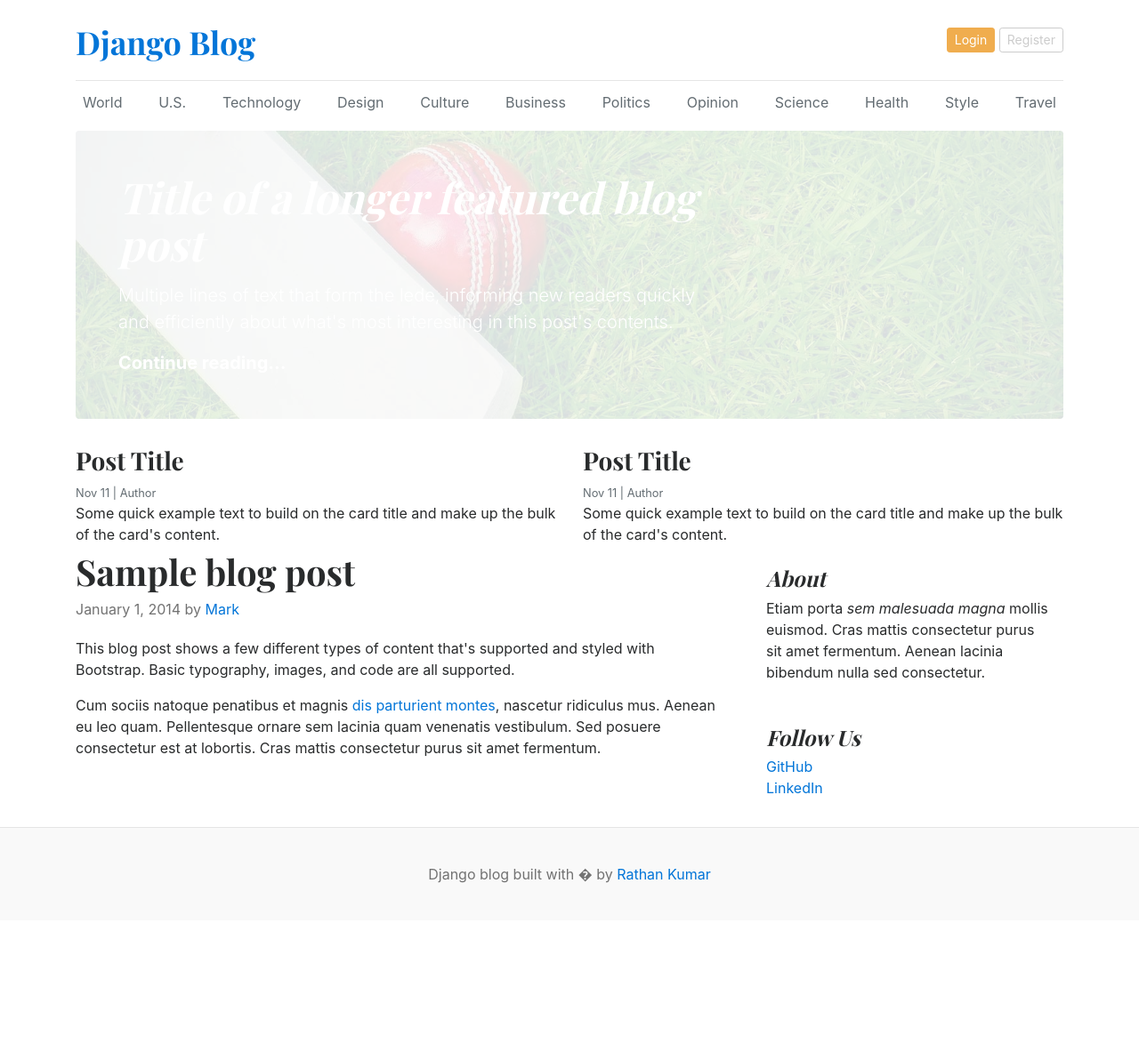
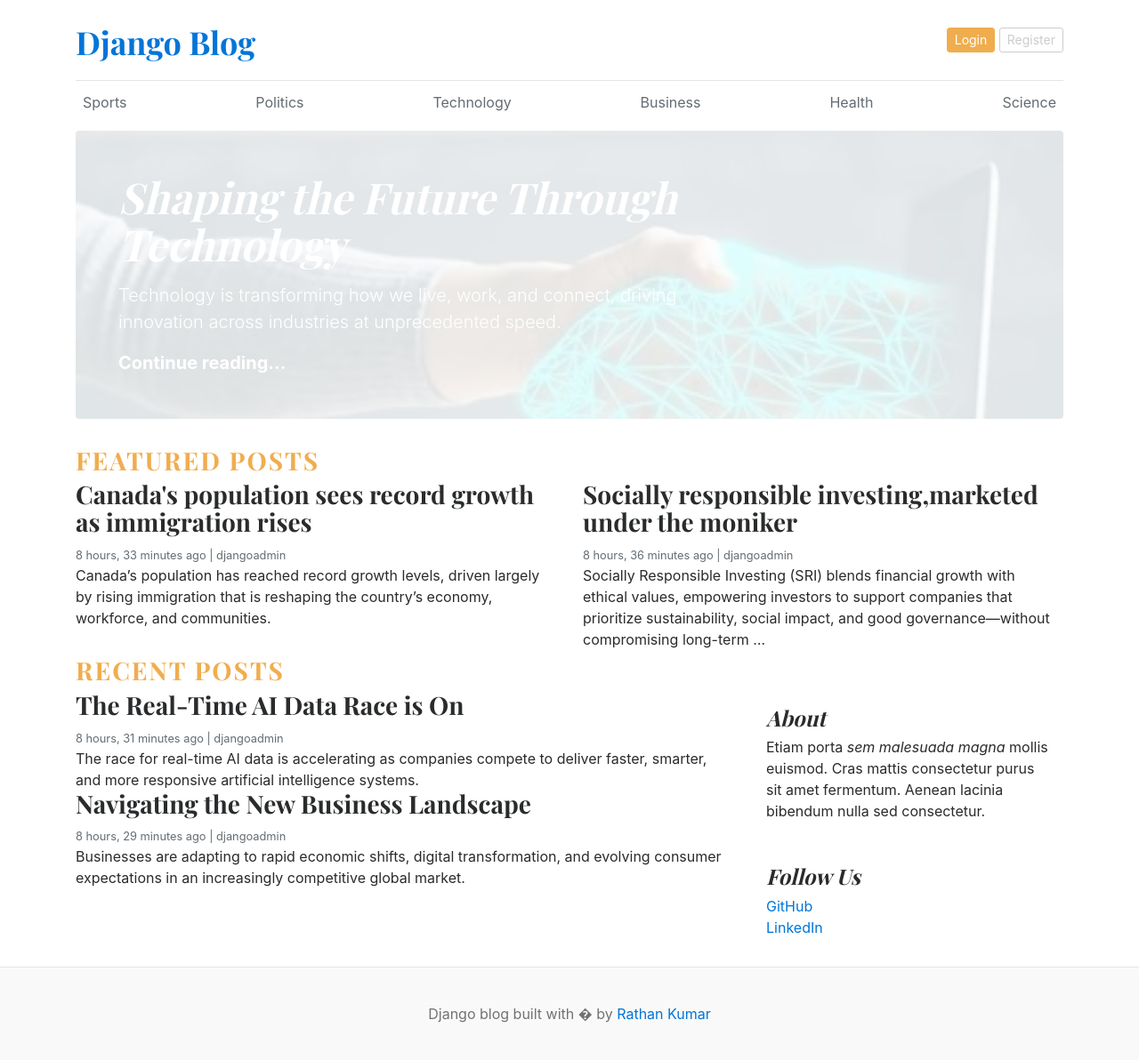
Before and after one commit to shanthosh1306/django-blog, a Django app: page / in a window 1280 px wide. Shown: the whole page at 89% size. Before the commit the page ends 993 px from the top, so only its background shows below. Run offline with Django 5.2, Linux system fonts and the light colour scheme; data comes from the database, SQL or seed files in the repository; both versions use the stored data as it was after the commit.

Commit message:
post by category

```diff
--- a/blog_main/settings.py
+++ b/blog_main/settings.py
@@ -23,9 +23,9 @@ BASE_DIR = Path(__file__).resolve().parent.parent
 SECRET_KEY = 'django-insecure-!8wkz33*-lk$#1*5to%++9b(k-+a^-y3=^uqcz5ernc=+uno(@'
 
 # SECURITY WARNING: don't run with debug turned on in production!
-DEBUG = True
+DEBUG = False
 
-ALLOWED_HOSTS = []
+ALLOWED_HOSTS = ['*']
 
 
 # Application definition
@@ -63,6 +63,7 @@ TEMPLATES = [
                 'django.template.context_processors.request',
                 'django.contrib.auth.context_processors.auth',
                 'django.contrib.messages.context_processors.messages',
+                'blogs.context_processors.get_categories'
             ],
         },
     },
--- a/blog_main/urls.py
+++ b/blog_main/urls.py
@@ -18,7 +18,7 @@ Including another URLconf
 print("USING blog_main.urls")
 
 from django.contrib import admin
-from django.urls import path
+from django.urls import include, path
 from . import views
 from django.conf.urls.static import static
 from django.conf import settings
@@ -26,4 +26,5 @@ from django.conf import settings
 urlpatterns = [
     path('admin/', admin.site.urls),
     path('', views.home, name='home'),
+    path('category/',include('blogs.urls'))
 ] +static(settings.MEDIA_URL, document_root=settings.MEDIA_ROOT)
--- a/blog_main/views.py
+++ b/blog_main/views.py
@@ -2,8 +2,18 @@
 print("views.py is loaded")
 from django.http import HttpResponse
 from django.shortcuts import render
+from blogs.models import Category, Blog
 
 def home(request):
     print("home view is called")
+    categories = Category.objects.all()
+    print("categories",categories)
+    featured_post = Blog.objects.filter(is_featured=True,status ='Published').order_by('updated_at')
     #return HttpResponse('<h2>Homepage</h2>')
-    return render(request,'home.html')
+    posts = Blog.objects.filter(is_featured=False,status='Published')
+    context = {
+        'categories':categories,
+        'featured_post':featured_post,
+        'posts':posts,
+    }
+    return render(request,'home.html',context)
--- /dev/null
+++ b/blogs/context_processors.py
@@ -0,0 +1,8 @@
+
+
+from .models import Category
+
+
+def get_categories(request):
+    categories = Category.objects.all()
+    return dict(categories = categories)
--- /dev/null
+++ b/blogs/urls.py
@@ -0,0 +1,7 @@
+
+from django.urls import include, path
+from . import views
+
+urlpatterns=[
+    path('<int:category_id>/',views.post_by_category,name ='post_by_category')
+]
--- /dev/null
+++ b/templates/404.html
@@ -0,0 +1 @@
+<p>Page Not Found</p>
--- /dev/null
+++ b/templates/base.html
@@ -0,0 +1,44 @@
+{% load static %}
+<!DOCTYPE html>
+<html lang="en">
+<head>
+    <meta charset="UTF-8">
+    <meta http-equiv="X-UA-Compatible" content="IE=edge">
+    <meta name="viewport" content="width=device-width, initial-scale=1.0">
+    <title>Django Blogs</title>
+    <link href="https://getbootstrap.com/docs/4.0/dist/css/bootstrap.min.css" rel="stylesheet">
+    <link href="https://fonts.googleapis.com/css?family=Playfair+Display:700,900" rel="stylesheet">
+    <link href="{% static 'css/blog.css' %}" rel="stylesheet">
+  </head>
+<body>
+    <div class="container">
+      <header class="blog-header py-3">
+        <div class="row flex-nowrap justify-content-between align-items-center">
+          <div class="col-8 pt-1">
+            <a class="blog-header-logo text-dark" href="/">Django Blog</a>
+          </div>
+          <div class="col-4 d-flex justify-content-end align-items-center">
+            <a class="btn btn-sm btn-warning" href="#">Login</a> &nbsp;
+            <a class="btn btn-sm btn-outline-secondary" href="#">Register</a>
+          </div>
+        </div>
+      </header>
+
+<!--Navgaition Bar--->
+      <div class="nav-scroller py-1 mb-2">
+        <nav class="nav d-flex justify-content-between">
+          {% for cat in categories%}
+          <a class="p-2 text-muted" href="{% url 'post_by_category' cat.id%}">{{cat.category_name}}</a>
+          {%endfor%}
+        </nav>
+      </div>
+
+
+{%block content%}
+{%endblock%}
+
+<footer class="blog-footer">
+  <p>Django blog built with � by <a href="#">Rathan Kumar</a></p>
+</footer>
+</body>
+</html>
--- a/templates/home.html
+++ b/templates/home.html
@@ -1,92 +1,53 @@
+{%extends 'base.html'%}
 {% load static %}
-<!DOCTYPE html>
-<html lang="en">
-<head>
-    <meta charset="UTF-8">
-    <meta http-equiv="X-UA-Compatible" content="IE=edge">
-    <meta name="viewport" content="width=device-width, initial-scale=1.0">
-    <title>Django Blogs</title>
-    <link href="https://getbootstrap.com/docs/4.0/dist/css/bootstrap.min.css" rel="stylesheet">
-    <link href="https://fonts.googleapis.com/css?family=Playfair+Display:700,900" rel="stylesheet">
-    <link href="{% static 'css/blog.css' %}" rel="stylesheet">
-  </head>
-<body>
-    <div class="container">
-      <header class="blog-header py-3">
-        <div class="row flex-nowrap justify-content-between align-items-center">
-          <div class="col-8 pt-1">
-            <a class="blog-header-logo text-dark" href="/">Django Blog</a>
-          </div>
-          <div class="col-4 d-flex justify-content-end align-items-center">
-            <a class="btn btn-sm btn-warning" href="#">Login</a> &nbsp;
-            <a class="btn btn-sm btn-outline-secondary" href="#">Register</a>
-          </div>
-        </div>
-      </header>
-
-      <div class="nav-scroller py-1 mb-2">
-        <nav class="nav d-flex justify-content-between">
-          <a class="p-2 text-muted" href="#">World</a>
-          <a class="p-2 text-muted" href="#">U.S.</a>
-          <a class="p-2 text-muted" href="#">Technology</a>
-          <a class="p-2 text-muted" href="#">Design</a>
-          <a class="p-2 text-muted" href="#">Culture</a>
-          <a class="p-2 text-muted" href="#">Business</a>
-          <a class="p-2 text-muted" href="#">Politics</a>
-          <a class="p-2 text-muted" href="#">Opinion</a>
-          <a class="p-2 text-muted" href="#">Science</a>
-          <a class="p-2 text-muted" href="#">Health</a>
-          <a class="p-2 text-muted" href="#">Style</a>
-          <a class="p-2 text-muted" href="#">Travel</a>
-        </nav>
-      </div>
-
-
-
-<div class="jumbotron p-3 p-md-5 text-white rounded bg-dark" style="background-image: url({% static 'images/cricket.jpg' %});background-blend-mode: overlay;background-size:cover;">
+{%block content%}
+<!--Hero section of Blog page--->
+{% for post in featured_post %}
+  {% if forloop.first %}
+ <!--   <div class="jumbotron p-3 p-md-5 text-white rounded bg-dark" style="background-image: url({% static 'images/cricket.jpg' %});background-blend-mode: overlay;background-size:cover;"> -->
+      <div class="jumbotron p-3 p-md-5 text-white rounded bg-dark" style="background-image: url({{post.featured_image.url}});background-blend-mode: overlay;background-size:cover;">
         <div class="col-md-8 px-0">
-      <h1 class="display-4 font-italic">Title of a longer featured blog post</h1>
-      <p class="lead my-3">Multiple lines of text that form the lede, informing new readers quickly and efficiently about what's most interesting in this post's contents.</p>
+          <h1 class="display-4 font-italic">{{post.title}}</h1>
+          <p class="lead my-3">{{post.short_description }}</p>
           <p class="lead mb-0"><a href="#" class="text-white font-weight-bold">Continue reading...</a></p>
         </div>
       </div>
+  {%endif%}
+{%endfor%}
 
+<!--Featured Post-->
+
+<h3 class="text-uppercase text-warning" style="letter-spacing :2px;">Featured Posts</h3>
   <div class="row mb-2">
+    {% for post in featured_post %}
+      {% if not forloop.first %}
         <div class="col-md-6">
           <div class="card border-0" >
             <div class="card-body">
-          <h3>Post Title</h3>
-          <small class="mb-1 text-muted">Nov 11 | Author</small>
-          <p class="card-text">Some quick example text to build on the card title and make up the bulk of the card's content.</p>
+              <h3>{{post.title}}</h3>
+              <small class="mb-1 text-muted">{{post.created_at | timesince}} ago | {{post.author}}</small>  <!--timesince is a django filter-->
+              <p class="card-text">{{post.short_description | truncatewords:25 }}</p>
             </div>
           </div>
         </div>
-    <div class="col-md-6">
-      <div class="card border-0" >
-        <div class="card-body">
-          <h3>Post Title</h3>
-          <small class="mb-1 text-muted">Nov 11 | Author</small>
-          <p class="card-text">Some quick example text to build on the card title and make up the bulk of the card's content.</p>
-        </div>
-      </div>
-    </div>
+        {% endif %}
+    {% endfor%}
   </div>
 
+<!--Post-->
+<h3 class="text-uppercase text-warning" style="letter-spacing :2px;">Recent Posts</h3>
   <main role="main" class="container p-0">
     <div class="row">
       <div class="col-md-8 blog-main">
-
-        <div class="blog-post">
-          <h2 class="blog-post-title">Sample blog post</h2>
-          <p class="blog-post-meta">January 1, 2014 by <a href="#">Mark</a></p>
-
-          <p>This blog post shows a few different types of content that's supported and styled with Bootstrap. Basic typography, images, and code are all supported.</p>
-
-          <p>Cum sociis natoque penatibus et magnis <a href="#">dis parturient montes</a>, nascetur ridiculus mus. Aenean eu leo quam. Pellentesque ornare sem lacinia quam venenatis vestibulum. Sed posuere consectetur est at lobortis. Cras mattis consectetur purus sit amet fermentum.</p>
-
-
+        {% for post in posts%}
+          <div class="card border-0" >
+            <div class="card-body">
+              <h3>{{post.title}}</h3>
+              <small class="mb-1 text-muted">{{post.created_at | timesince}} ago | {{post.author}}</small>  <!--timesince is a django filter-->
+              <p class="card-text">{{post.short_description | truncatewords:25}}</p>
             </div>
-        <!-- /.blog-post -->
+          </div>
+          {%endfor%}
 
       </div>
       <!-- /.blog-main -->
@@ -111,8 +72,4 @@
   </main><!-- /.container -->
 
 </div>
-<footer class="blog-footer">
-  <p>Django blog built with � by <a href="#">Rathan Kumar</a></p>
-</footer>
-</body>
-</html>
+{%endblock%}
```
Also changed, not shown: blogs/views.py (+20 -2 lines), templates/post_by_category.html (added, +22 -0 lines), db.sqlite3, media/uploads/20260109/Real-Time-AI.jpg (added), media/uploads/20260109/business_landscape.jpg (added), media/uploads/20260109/canada_population.jpg (added), media/uploads/20260109/investing.jpg (added), media/uploads/20260109/role_technology.jpg (added), media/uploads/20260109/socially_responsible.jpg (added), 1 other file. Lines whose indentation alone changed are shown as unchanged.
